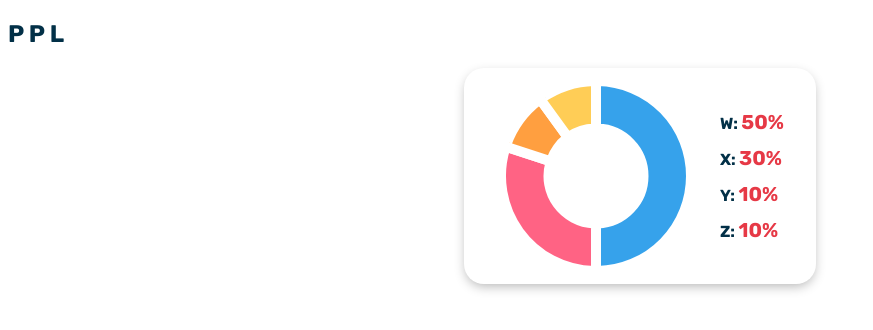
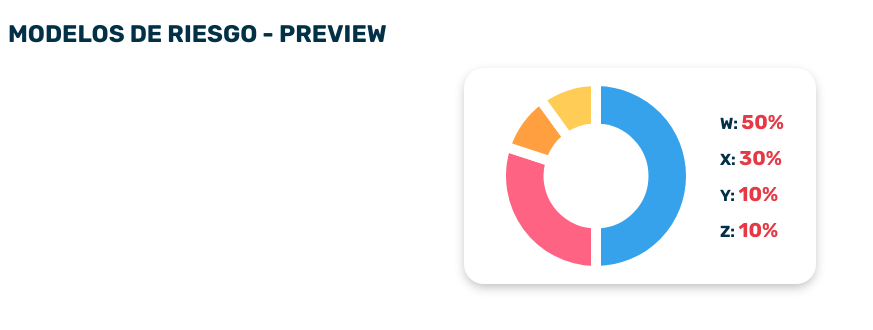
Before and after one commit to DataMastersUN/modeloriesgoscredito, a plain HTML site: page index.html in a window 1280 px wide. Shown: the whole page, without its empty margins (0-873 px from the left). Drawn offline with nearby package versions, Linux system fonts and the light colour scheme.

Commit message:
Update index.html

```diff
--- a/index.html
+++ b/index.html
@@ -10,7 +10,7 @@
     <link rel="stylesheet" href="style.css">
 </head>
 <body>
-    <h2 class="chart-heading">P P L</h2>
+    <h2 class="chart-heading">Modelos de Riesgo - Preview</h2>
     <div class="programming-stats">
         <div class="chart-container"><canvas class="my-chart"></canvas></div>
         <div class="details">
```
